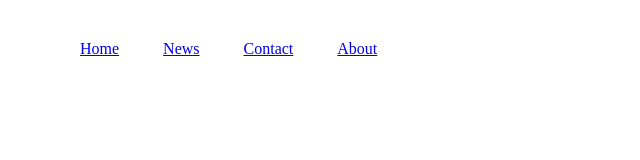
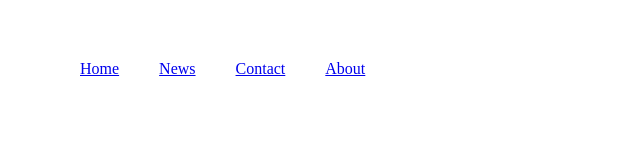
Before and after one commit to PrinceMCH/node, a plain HTML site: page index.html in a window 1280 px wide. Shown: the whole page, without its empty margins (0-640 px from the left). Drawn offline with Linux system fonts and the light colour scheme.

Commit message:
Update node.css

```diff
--- a/node.css
+++ b/node.css
@@ -1,6 +1,6 @@
 *{
   margin:20px;
 }
-.topnavbar{
+.topnav{
   display: flex;
 }
```
